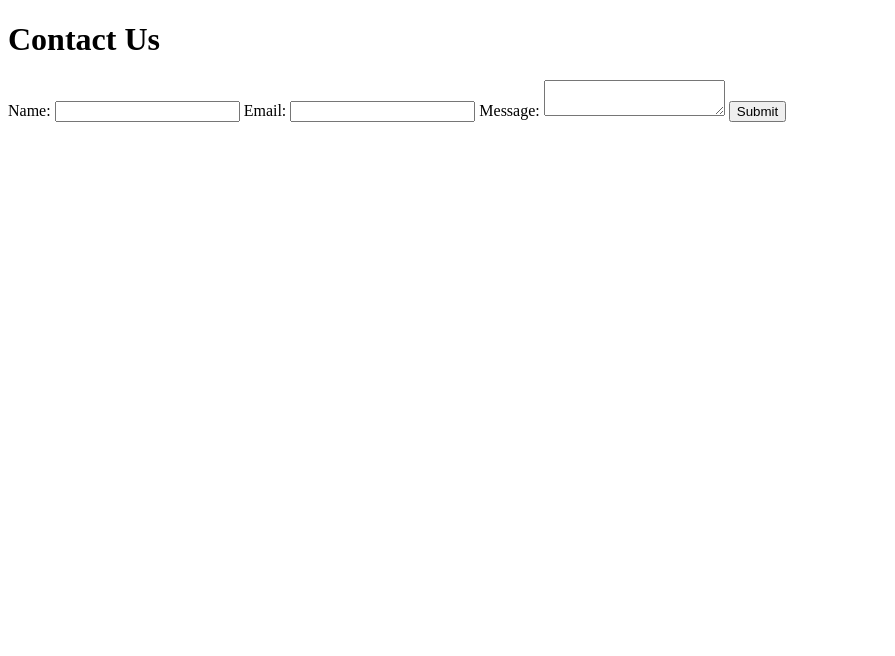
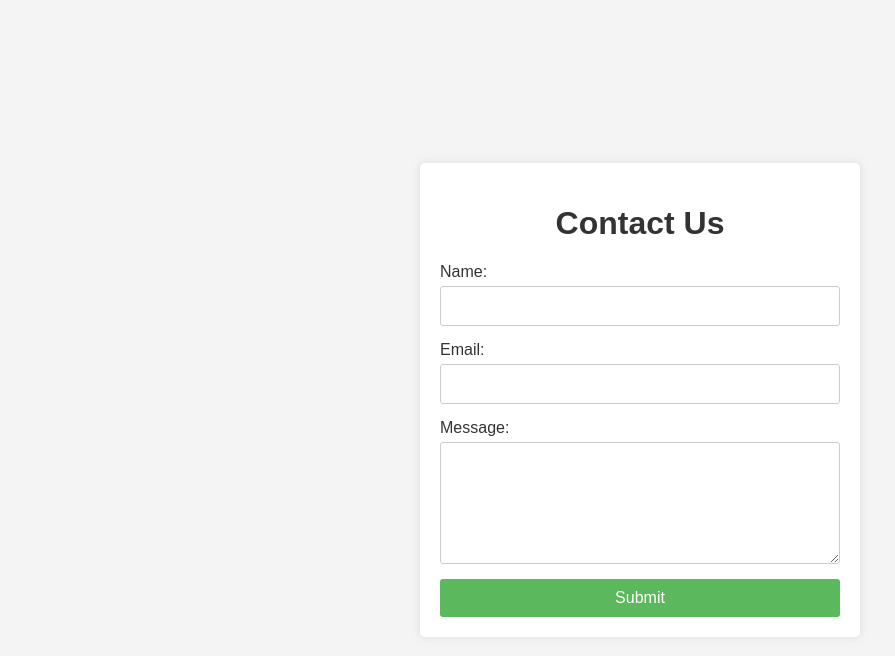
Before and after one commit to xoticdsign/SimpleSubmitForm, a plain HTML site: page index.html in a window 1280 px wide. Shown: the whole page, without its empty margins (0-895 px from the left). Drawn offline with Linux system fonts and the light colour scheme; the site is published under a folder, as on GitHub Pages, so addresses that start at the root find nothing.

Commit message:
Updated CSS path

```diff
--- a/index.html
+++ b/index.html
@@ -4,7 +4,7 @@
     <meta charset="UTF-8">
     <meta name="viewport" content="width=device-width, initial-scale=1.0">
     <title>Submit Form</title>
-    <link rel="stylesheet" href="/static/styles.css">
+    <link rel="stylesheet" href="./static/styles.css">
 </head>
 <body>
     <div class="container">
```
